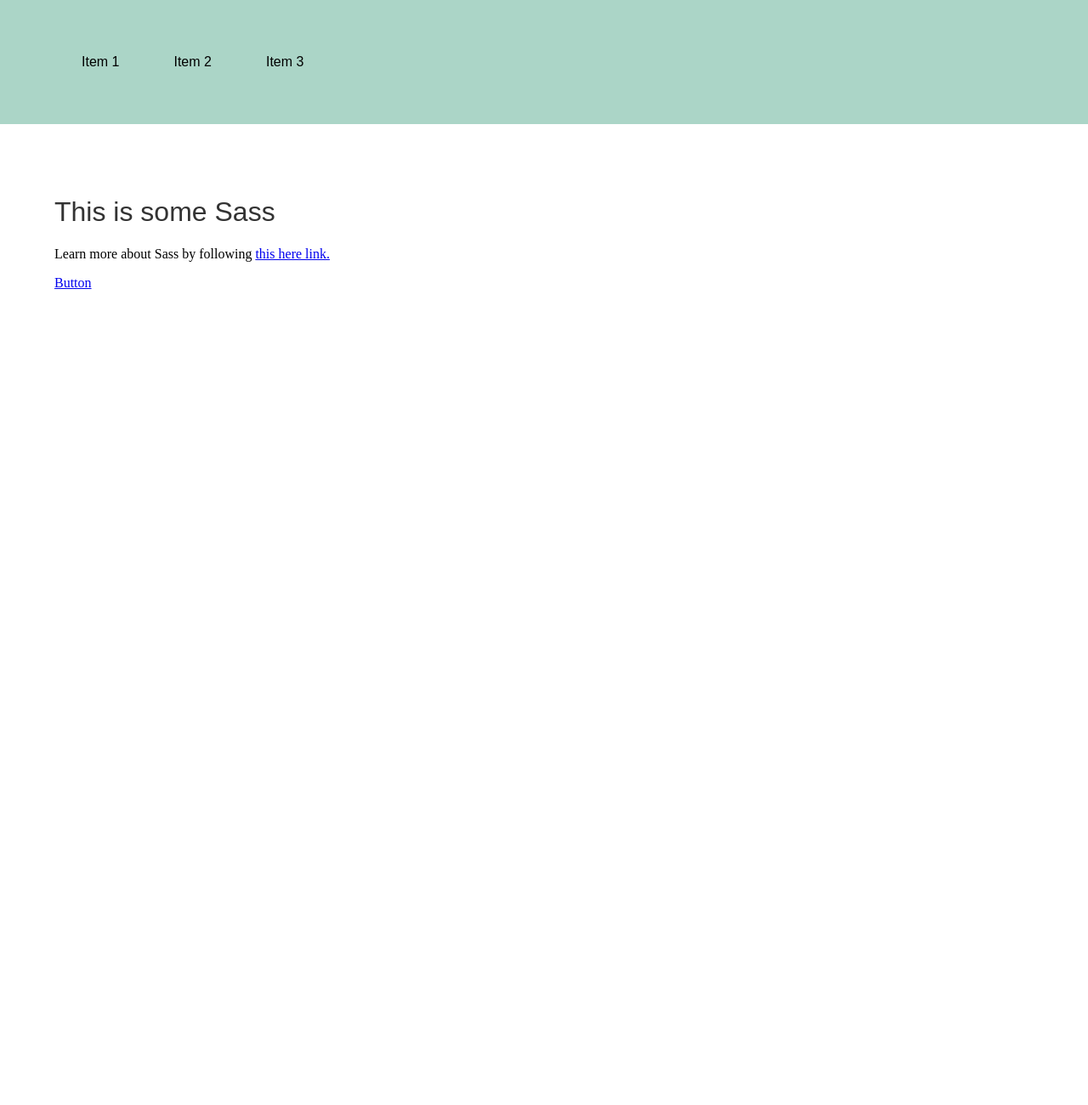
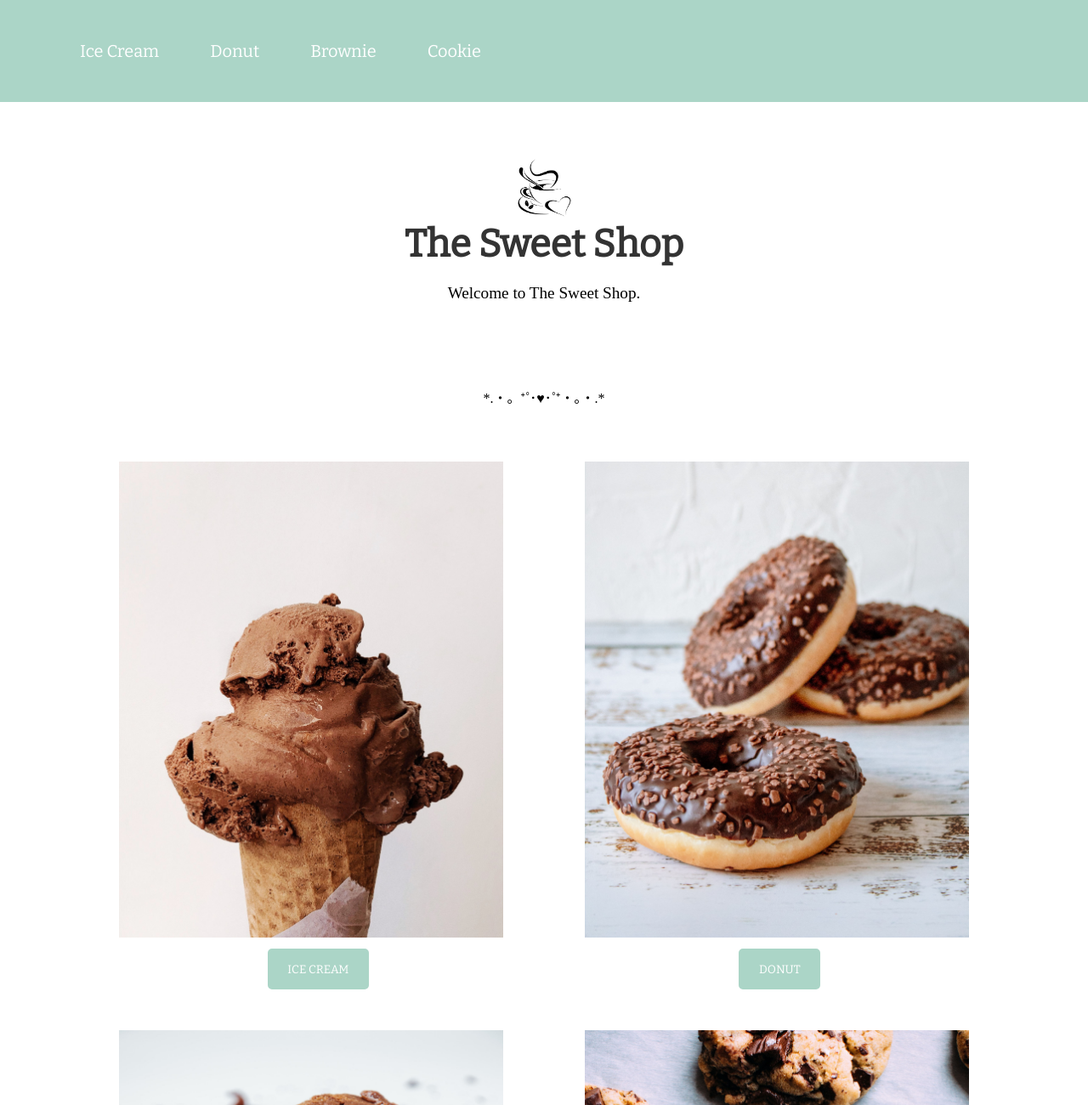
Before and after one commit to rileylem/415demo, a website: page index.html in a window 1280 px wide. Shown: the top 1300 px of the page at 85% size. Before the commit the page ends 800 px from the top, so only its background shows below. Drawn offline with nearby package versions, Linux system fonts and the light colour scheme.

Commit message:
final push

```diff
--- a/gruntfile.js
+++ b/gruntfile.js
@@ -8,7 +8,7 @@ module.exports = function(grunt) {
       sass: {
         dist: {
           options: {
-            style: 'compressed'
+            //style: 'compressed'
           },
           files: {
               'css/style.css': 'sass/style.scss'
--- a/index.html
+++ b/index.html
@@ -12,16 +12,34 @@
     <header class="header">
         <nav class="nav">
             <ul class="menu">
-                <li class="menu-item"><a href="">Item 1</a></li>
-                <li class="menu-item"><a href="">Item 2</a></li>
-                <li class="menu-item"><a href="">Item 3</a></li>
+                <li class="menu-item"><a href="">Ice Cream</a></li>
+                <li class="menu-item"><a href="">Donut</a></li>
+                <li class="menu-item"><a href="">Brownie</a></li>
+                <li class="menu-item"><a href="">Cookie</a></li>
             </ul>
         </nav>
     </header>
     <main class="main">
-        <h1>This is some Sass</h1>
-        <p>Learn more about Sass by following <a href="https://sass-lang.com/" target="_blank">this here link.</a></p>
-        <a class="button" href="#">Button</a>
+        <img class="cafe-symbol" src="images/cafe-symbol.png" alt="coffee cup">
+        <h1>The Sweet Shop</h1>
+        <p class="welcome">Welcome to The Sweet Shop.</p>
+        <p class="decor">*.・。⁺˚･♥･˚⁺・｡・.*</p>
+        <div class="imgRow1">
+                <img class="icecream" src="images/icecream.jpg" alt="chocolate ice cream">
+                <img class="donut" src="images/donut.jpg" alt="chocolate sprinkle donut">
+        </div>
+        <div class="buttonRow1">
+            <a class="button" href="#">Ice Cream</a>
+            <a class="button-secondary" href="#">Donut</a>
+        </div>
+        <div class="imgRow2">
+            <img class="icecream" src="images/brownie.jpg" alt="chocolate brownies">
+            <img class="donut" src="images/cookie.jpg" alt="chocolate chip cookie">
+        </div>
+        <div class="buttonRow2">
+            <a class="button-third" href="#">Brownie</a>
+            <a class="button-fourth" href="#">Cookie</a>
+        </div>
     </main>
 </body>
 </html>
--- a/sass/_buttons.scss
+++ b/sass/_buttons.scss
@@ -1,18 +1,19 @@
 .button{
      text-decoration: none;
-     border: 2px solid $color__black;
-     color: $color__mint;
+     border: 2px solid $color__mint;
+     color: $color__white;
      display: inline-block;
      margin: 1em 0;
      padding: 1em 1.6em;
      font-size: 0.85rem;
      border-radius: 5px;
-     background-color: $color__white;
+     background-color: $color__mint;
      text-transform: uppercase;
      font-family: $font__heading;
      &:hover{
-          background-color: $color__mint;
-          color: $color__white;
+          border: 2px solid $color__darkMint;
+          background-color: $color__white;
+          color: $color__darkMint;
      }
 }
 
@@ -20,4 +21,46 @@
      @extend .button;
      background-color: $color__mint;
      color: $color__white;
+     border: 2px solid $color__mint;
+     &:hover{
+          border: 2px solid $color__darkMint;
+          background-color: $color__white;
+          color: $color__darkMint;
+     }
 }
+
+.button-third{
+     @extend .button;
+     background-color: $color__mint;
+     color: $color__white;
+     border: 2px solid $color__mint;
+     &:hover{
+          border: 2px solid $color__darkMint;
+          background-color: $color__white;
+          color: $color__darkMint;
+     }
+}
+
+.button-fourth{
+     @extend .button;
+     background-color: $color__mint;
+     color: $color__white;
+     border: 2px solid $color__mint;
+     &:hover{
+          border: 2px solid $color__darkMint;
+          background-color: $color__white;
+          color: $color__darkMint;
+     }
+}
+
+.buttonRow1, .buttonRow2{
+     display: flex;
+     margin: auto;
+     justify-content: center;
+}
+.button, .button-third{
+     margin: 1em 16em 0em 0em;
+}
+.button-secondary, .button-fourth{
+     margin: 1em 0em 0em 16em;
+}
--- a/sass/_navigation.scss
+++ b/sass/_navigation.scss
@@ -6,11 +6,12 @@
           .menu-item{
                a{
                     text-decoration: none;
-                    color: $color__black;
-                    padding: 1em 2em;
+                    font-size: 1.25em;
+                    color: $color__white;
+                    padding: 0em 1.5em;
                     display: block;
                     &:hover{
-                         color: $color__white;
+                         color: $color__darkMint;
                     }
                }
           }
--- a/sass/_typography.scss
+++ b/sass/_typography.scss
@@ -1,3 +1,4 @@
+@import url('https://fonts.googleapis.com/css2?family=Bitter&display=swap');
 body {
     font-family: $font__main;
 }
@@ -11,13 +12,23 @@ h1, h2, h3 {
 h4, h5, h6 {
     font-weight: 600;
 }
-h1 { font-size: 2rem; }
+h1 { font-size: 2.8rem; font-weight: 800;}
 h2 { font-size: 1.5rem; }
 h3 { font-size: 1.17rem; }
 h4 { font-size: 1.00rem; }
 h5 { font-size: 0.83rem; }
 h6 { font-size: 0.67rem; }
 
-h1 { margin: 0.67em 0; }
+h1 { margin: 0em 0; text-align: center;}
 
 pre { white-space: pre-wrap; }
+
+.welcome{
+    text-align: center;
+    padding: 0em;
+    font-size: 1.2em;
+}
+.decor{
+    text-align: center;
+    padding: 5em 0em 0em 0em;
+}
--- a/sass/_variables.scss
+++ b/sass/_variables.scss
@@ -1,5 +1,5 @@
 $font__main: 'Sorts Mill Goudy', serif;
-$font__heading: 'Montserrat', sans-serif;
+$font__heading: 'bitter';
 
 $color__blue: #08388c;
 $color__orange: #fb763d;
@@ -8,6 +8,7 @@ $color__white: #ffffff;
 $color__black: #000000;
 $color__darkgrey: #333333;
 $color__mint: #abd5c7;
+$color__darkMint: #44786d;
 
 $color__text: $color__darkgrey;
 $color__background: #fefefe;
--- a/sass/style.scss
+++ b/sass/style.scss
@@ -1,7 +1,8 @@
 @import "reset";
 @import "variables";
-@import "maxins";
+@import "mixins";
 @import "typography";
 @import "buttons";
 @import "navigation";
+@import "sweets";
 @import "base";
--- /dev/null
+++ b/sass/sweets.scss
@@ -0,0 +1,18 @@
+.imgRow1, .imgRow2{
+     display: flex;
+     width: 500px;
+     margin: auto;
+     justify-content: center;
+}
+.icecream, .brownie{
+     padding: 3em 3em 0em 0em;
+}
+.donut, .cookie{
+     padding: 3em 0em 0em 3em;
+}
+
+.cafe-symbol{
+     margin: auto;
+     justify-content: center;
+     width: 65px;
+}
```
Also changed, not shown: css/style.css, images/brownie.jpg (added), images/cafe-symbol.png (added), images/cookie.jpg (added), images/donut.jpg (added), images/icecream.jpg (added), 1 other file.
